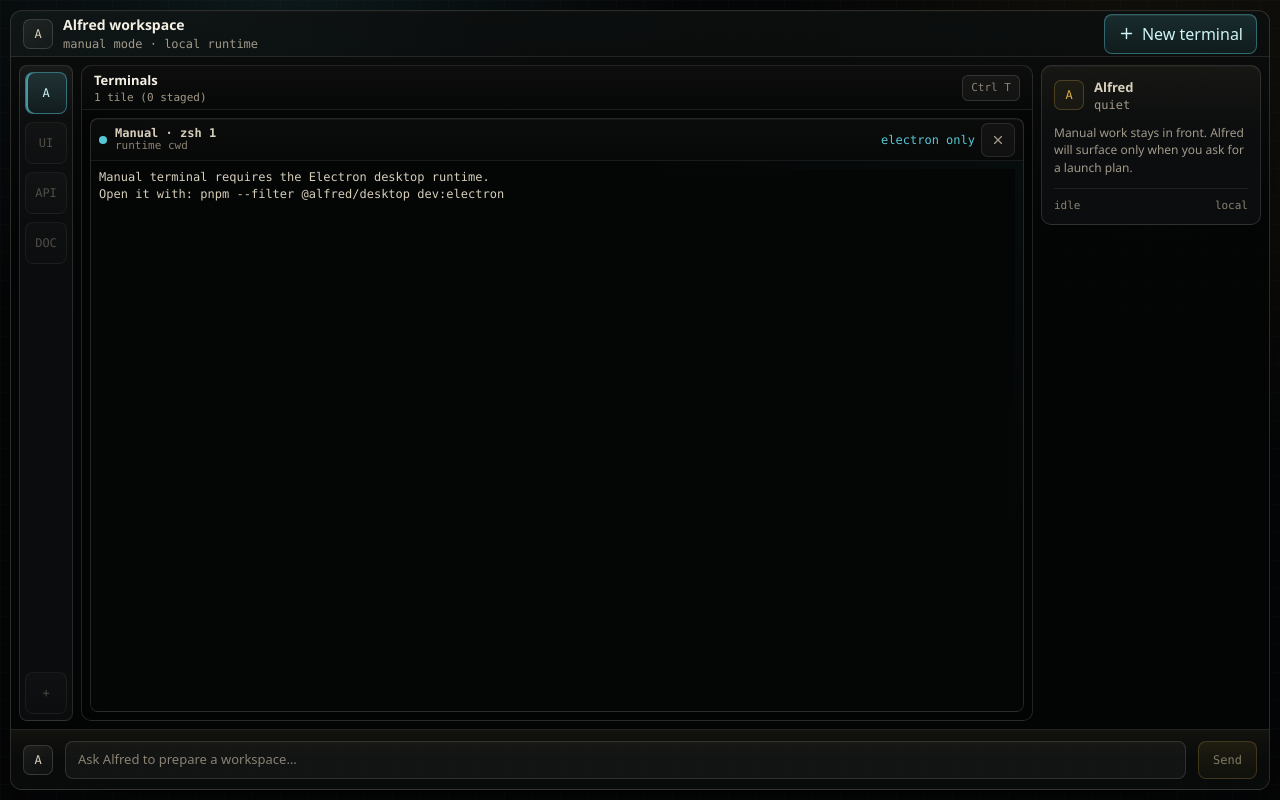
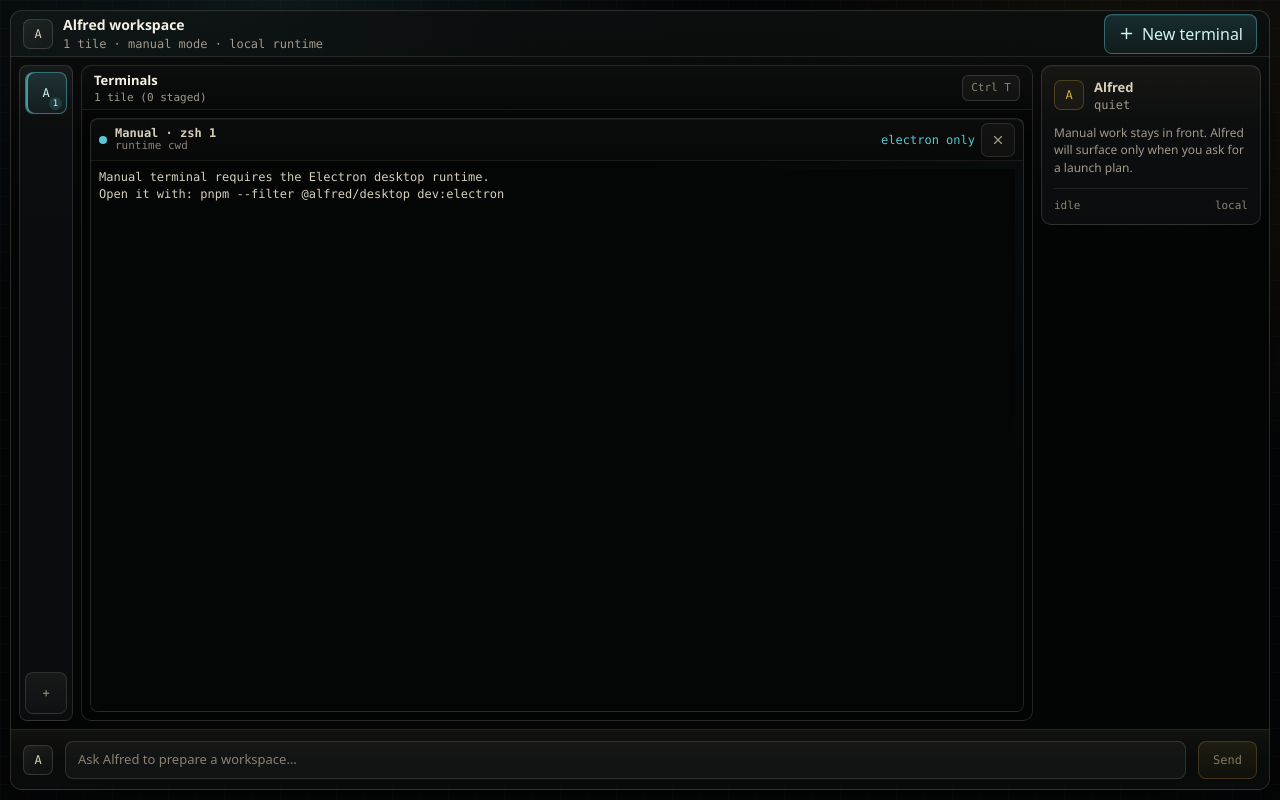
Before and after one commit to pdudek2/Alfred, a React (Vite) app in the folder apps/desktop/: page / in a window 1280 px wide. Built offline with nearby package versions, Linux system fonts and the light colour scheme.

Commit message:
Add real desktop workspaces

```diff
--- a/apps/desktop/src/main/terminal-manager.ts
+++ b/apps/desktop/src/main/terminal-manager.ts
@@ -30,6 +30,7 @@ type TerminalSession = {
   title: string;
   source: TerminalSessionSource;
   agentKind?: TerminalCreateResult["agentKind"];
+  workspaceId?: string;
   cwd: string;
   shell: string;
   command?: string;
@@ -148,6 +149,7 @@ function sessionMetadata(
     title: request.title ?? defaultSessionTitle(request.source ?? "manual", shell),
     source: request.source ?? "manual",
     ...(request.agentKind === undefined ? {} : { agentKind: request.agentKind }),
+    ...(request.workspaceId === undefined ? {} : { workspaceId: request.workspaceId }),
     cwd,
     shell,
     ...(request.command === undefined ? {} : { command: request.command }),
@@ -162,6 +164,7 @@ function toCreateResult(session: TerminalSession): TerminalCreateResult {
     title: session.title,
     source: session.source,
     ...(session.agentKind === undefined ? {} : { agentKind: session.agentKind }),
+    ...(session.workspaceId === undefined ? {} : { workspaceId: session.workspaceId }),
     cwd: session.cwd,
     shell: session.shell,
     ...(session.command === undefined ? {} : { command: session.command }),
--- a/apps/desktop/src/renderer/alfred-state.ts
+++ b/apps/desktop/src/renderer/alfred-state.ts
@@ -10,6 +10,7 @@ export type SquadPlan = {
   name?: string;
   prompt: string;
   sessionIds: string[];
+  workspaceId: string;
 };
 
 export function idle(): AlfredStatus {
--- a/apps/desktop/src/renderer/app.tsx
+++ b/apps/desktop/src/renderer/app.tsx
@@ -32,16 +32,19 @@ import type { AlfredRuntimeStatus, AlfredStagedPlanSnapshot, AlfredStagedSession
 import type { TerminalCreateRequest, TerminalCreateResult, TerminalSessionId } from "../shared/terminal-ipc";
 import "@xterm/xterm/css/xterm.css";
 
-type WorkspaceId = "A" | "UI" | "API" | "DOC";
-
-const workspaceLabels: Record<WorkspaceId, string> = {
-  A: "Alfred",
-  API: "API",
-  DOC: "Docs",
-  UI: "UI",
+type Workspace = {
+  id: string;
+  label: string;
+  shortLabel: string;
 };
 
+const DEFAULT_WORKSPACE_ID = "A";
+const DEFAULT_WORKSPACE: Workspace = { id: DEFAULT_WORKSPACE_ID, label: "Alfred", shortLabel: "A" };
+const DEFAULT_WORKSPACES: Workspace[] = [DEFAULT_WORKSPACE];
+
 export function App() {
+  const [workspaces, setWorkspaces] = useState<Workspace[]>(DEFAULT_WORKSPACES);
+  const [activeWorkspaceId, setActiveWorkspaceId] = useState<string>(DEFAULT_WORKSPACE_ID);
   const [terminalSessions, setTerminalSessions] = useState<SessionTile[]>([]);
   const [alfredStatus, setAlfredStatus] = useState<AlfredStatus>(idle());
   const [pendingPlan, setPendingPlan] = useState<SquadPlan | null>(null);
@@ -50,19 +53,58 @@ export function App() {
   const [runtimeStatus, setRuntimeStatus] = useState<AlfredRuntimeStatus | null>(null);
   const closingSessionIdsRef = useRef<Set<string>>(new Set());
   const shortcutModifier = navigator.platform.includes("Mac") ? "Cmd" : "Ctrl";
-  const stagedCount = terminalSessions.filter((s) => s.stage === "staged").length;
-  const unsafeStagedCount = terminalSessions.filter((s) => s.stage === "staged" && s.safetyNote).length;
-  const liveAlfredCount = terminalSessions.filter((s) => s.stage === "live" && s.source === "alfred").length;
+  const activeWorkspace = workspaces.find((workspace) => workspace.id === activeWorkspaceId) ?? DEFAULT_WORKSPACE;
+  const activeSessions = terminalSessions.filter((session) => session.workspaceId === activeWorkspace.id);
+  const activePendingPlan = pendingPlan?.workspaceId === activeWorkspace.id ? pendingPlan : null;
+  const stagedCount = activeSessions.filter((s) => s.stage === "staged").length;
+  const globalStagedCount = terminalSessions.filter((s) => s.stage === "staged").length;
+  const unsafeStagedCount = activeSessions.filter((s) => s.stage === "staged" && s.safetyNote).length;
+  const liveAlfredCount = activeSessions.filter((s) => s.stage === "live" && s.source === "alfred").length;
+  const stagedWorkspaceLabel =
+    pendingPlan && pendingPlan.workspaceId !== activeWorkspace.id
+      ? workspaces.find((workspace) => workspace.id === pendingPlan.workspaceId)?.label ?? "another workspace"
+      : undefined;
   const composerBlockedReason =
-    stagedCount > 0
-      ? "Resolve the current Alfred plan before asking for another."
+    globalStagedCount > 0
+      ? stagedWorkspaceLabel
+        ? `Review staged items in ${stagedWorkspaceLabel} workspace first.`
+        : "Resolve the current Alfred plan before asking for another."
       : runtimeStatus && !runtimeStatus.openRouterConfigured
         ? "Set OPENROUTER_API_KEY in repo .env to use Alfred."
         : undefined;
 
   const handleAddManualSession = useCallback(() => {
-    setTerminalSessions((sessions) => addManualSession(sessions, ""));
+    setTerminalSessions((sessions) => addManualSession(sessions, "", activeWorkspace.id));
+  }, [activeWorkspace.id]);
+
+  const handleAddWorkspace = useCallback(() => {
+    setWorkspaces((current) => {
+      const index = current.length + 1;
+      const workspace: Workspace = {
+        id: `W${index}`,
+        label: `Workspace ${index}`,
+        shortLabel: `W${index}`,
+      };
+      setActiveWorkspaceId(workspace.id);
+      setTerminalSessions((sessions) => addManualSession(sessions, "", workspace.id));
+      return [...current, workspace];
+    });
   }, []);
+
+  const refreshLiveSessions = useCallback(async () => {
+    const terminalApi = getDesktopTerminalApi();
+    if (!terminalApi) return;
+
+    const terminalResult = await terminalApi.list();
+    const liveSessions = hydrateLiveTerminalSessions(terminalResult.sessions);
+    setWorkspaces((current) => ensureWorkspacesForSessions(current, liveSessions));
+    setTerminalSessions((sessions) => mergeLiveSessions(sessions, liveSessions));
+  }, []);
+
+  const handleSelectWorkspace = useCallback((workspaceId: string) => {
+    setActiveWorkspaceId(workspaceId);
+    void refreshLiveSessions();
+  }, [refreshLiveSessions]);
 
   const handleCloseSession = useCallback((sessionId: string) => {
     const terminalApi = getDesktopTerminalApi();
@@ -97,7 +139,7 @@ export function App() {
   const handleSubmitPrompt = useCallback(async () => {
     const prompt = composerValue.trim();
     if (!prompt) return;
-    if (!canRequestPlan(alfredStatus, stagedCount)) return;
+    if (!canRequestPlan(alfredStatus, globalStagedCount)) return;
     const alfredApi = getDesktopAlfredApi();
     if (!alfredApi) {
       setAlfredStatus(errored({ code: "network", message: "Alfred runtime is unavailable. Open the desktop app." }));
@@ -113,7 +155,7 @@ export function App() {
     setComposerValue("");
     setTerminalSessions((sessions) => {
       const before = sessions;
-      const after = addStagedSessions(before, response.plan.sessions, "");
+      const after = addStagedSessions(before, response.plan.sessions, "", activeWorkspace.id);
       const stagedPlan = createStagedPlanSnapshot({
         ...(response.plan.name === undefined ? {} : { name: response.plan.name }),
         prompt,
@@ -126,6 +168,7 @@ export function App() {
               ...(stagedPlan.name === undefined ? {} : { name: stagedPlan.name }),
               prompt: stagedPlan.prompt,
               sessionIds: stagedPlan.sessions.map((session) => session.id),
+              workspaceId: activeWorkspace.id,
             }
           : null,
       );
@@ -136,7 +179,7 @@ export function App() {
       }
       return after;
     });
-  }, [alfredStatus, composerValue, stagedCount]);
+  }, [activeWorkspace.id, alfredStatus, composerValue, globalStagedCount]);
 
   const handleApproveTile = useCallback((tileId: string) => {
     const tile = terminalSessions.find((session) => session.id === tileId);
@@ -178,23 +221,23 @@ export function App() {
 
   const handleApproveAll = useCallback(() => {
     setArmedUnsafeSessionIds(new Set());
-    setTerminalSessions((sessions) => approveAllStaged(sessions));
+    setTerminalSessions((sessions) => approveAllStaged(sessions, activeWorkspace.id));
     setPendingPlan((plan) => {
       if (!plan) return plan;
       const unsafeIds = terminalSessions
-        .filter((session) => session.stage === "staged" && session.safetyNote && plan.sessionIds.includes(session.id))
+        .filter((session) => session.workspaceId === activeWorkspace.id && session.stage === "staged" && session.safetyNote && plan.sessionIds.includes(session.id))
         .map((session) => session.id);
       return unsafeIds.length === 0 ? null : { ...plan, sessionIds: unsafeIds };
     });
-  }, [terminalSessions]);
+  }, [activeWorkspace.id, terminalSessions]);
 
   const handleRejectAll = useCallback(() => {
     const alfredApi = getDesktopAlfredApi();
     setArmedUnsafeSessionIds(new Set());
-    setTerminalSessions((sessions) => rejectAllStaged(sessions));
+    setTerminalSessions((sessions) => rejectAllStaged(sessions, activeWorkspace.id));
     setPendingPlan(null);
     void alfredApi?.clearStagedPlan();
-  }, []);
+  }, [activeWorkspace.id]);
 
   const handleDismissError = useCallback(() => {
     setAlfredStatus(idle());
@@ -202,6 +245,16 @@ export function App() {
 
   useEffect(() => {
     const handleKeyDown = (event: KeyboardEvent) => {
+      if ((event.metaKey || event.ctrlKey) && /^[1-9]$/.test(event.key)) {
+        const index = Number.parseInt(event.key, 10) - 1;
+        const workspace = workspaces[index];
+        if (workspace) {
+          event.preventDefault();
+          handleSelectWorkspace(workspace.id);
+        }
+        return;
+      }
+
       if ((event.metaKey || event.ctrlKey) && event.key.toLowerCase() === "t") {
         event.preventDefault();
         handleAddManualSession();
@@ -212,7 +265,7 @@ export function App() {
     return () => {
       window.removeEventListener("keydown", handleKeyDown);
     };
-  }, [handleAddManualSession]);
+  }, [handleAddManualSession, handleSelectWorkspace, workspaces]);
 
   useEffect(() => {
     const terminalApi = getDesktopTerminalApi();
@@ -249,7 +302,9 @@ export function App() {
         if (alreadyLiveStagedIds.length > 0) {
           void alfredApi?.resolveStagedPlan({ sessionIds: alreadyLiveStagedIds });
         }
-        setTerminalSessions([...liveSessions, ...stagedSessions]);
+        const hydratedSessions = [...liveSessions, ...stagedSessions];
+        setWorkspaces((current) => ensureWorkspacesForSessions(current, hydratedSessions));
+        setTerminalSessions(hydratedSessions);
         setPendingPlan(toSquadPlan({ plan: stagedPlanResult.plan, omittedSessionIds: alreadyLiveStagedIds }));
       })
       .catch(() => {
@@ -269,10 +324,10 @@ export function App() {
       >
         <div className="mission-bar">
           <div className="mission-name">
-            <div className="alfred-mark">A</div>
+            <div className="alfred-mark">{activeWorkspace.shortLabel}</div>
             <div>
-              <strong>{workspaceLabels.A} workspace</strong>
-              <span>manual mode · local runtime</span>
+              <strong>{activeWorkspace.label} workspace</strong>
+              <span>{activeSessions.length} tile{activeSessions.length === 1 ? "" : "s"} · manual mode · local runtime</span>
             </div>
           </div>
           <div className="mission-actions" aria-label="terminal actions">
@@ -290,10 +345,16 @@ export function App() {
         </div>
 
         <div className="workspace-layout">
-          <WorkspaceRail />
+          <WorkspaceRail
+            activeWorkspaceId={activeWorkspace.id}
+            sessions={terminalSessions}
+            workspaces={workspaces}
+            onAddWorkspace={handleAddWorkspace}
+            onSelectWorkspace={handleSelectWorkspace}
+          />
           <TerminalGrid
             armedUnsafeSessionIds={armedUnsafeSessionIds}
-            sessions={terminalSessions}
+            sessions={activeSessions}
             shortcutModifier={shortcutModifier}
             onCloseSession={handleCloseSession}
             onRuntimeSessionReady={handleRuntimeSessionReady}
@@ -302,7 +363,7 @@ export function App() {
           />
           <AlfredDock
             status={alfredStatus}
-            pendingPlan={pendingPlan}
+            pendingPlan={activePendingPlan}
             stagedCount={stagedCount}
             unsafeStagedCount={unsafeStagedCount}
             liveAlfredCount={liveAlfredCount}
@@ -337,6 +398,7 @@ function createStagedPlanSnapshot({
     id: session.id,
     kind: session.agentKind ?? "shell",
     title: session.title,
+    workspaceId: session.workspaceId,
     ...(session.cwd === "" ? {} : { cwd: session.cwd }),
     command: session.command ?? "",
     args: session.args ?? [],
@@ -352,9 +414,11 @@ function createStagedPlanSnapshot({
 }
 
 function toSquadPlan({
+  defaultWorkspaceId = DEFAULT_WORKSPACE_ID,
   omittedSessionIds = [],
   plan,
 }: {
+  defaultWorkspaceId?: string;
   omittedSessionIds?: string[];
   plan: AlfredStagedPlanSnapshot | null;
 }): SquadPlan | null {
@@ -367,32 +431,82 @@ function toSquadPlan({
     ...(plan.name === undefined ? {} : { name: plan.name }),
     prompt: plan.prompt,
     sessionIds,
+    workspaceId: plan.sessions.find((session) => session.workspaceId)?.workspaceId ?? defaultWorkspaceId,
   };
 }
 
-function WorkspaceRail() {
-  const workspaces: WorkspaceId[] = ["A", "UI", "API", "DOC"];
+function ensureWorkspacesForSessions(workspaces: Workspace[], sessions: SessionTile[]): Workspace[] {
+  const existingIds = new Set(workspaces.map((workspace) => workspace.id));
+  const additions: Workspace[] = [];
+
+  for (const session of sessions) {
+    if (existingIds.has(session.workspaceId)) continue;
+    existingIds.add(session.workspaceId);
+    additions.push({
+      id: session.workspaceId,
+      label: `Workspace ${session.workspaceId}`,
+      shortLabel: session.workspaceId,
+    });
+  }
+
+  return additions.length === 0 ? workspaces : [...workspaces, ...additions];
+}
+
+function mergeLiveSessions(sessions: SessionTile[], liveSessions: SessionTile[]): SessionTile[] {
+  const liveById = new Map(liveSessions.map((session) => [session.id, session]));
+  const existingIds = new Set(sessions.map((session) => session.id));
+  const merged = sessions.map((session) => liveById.get(session.id) ?? session);
+  const additions = liveSessions.filter((session) => !existingIds.has(session.id));
+
+  return [...merged, ...additions];
+}
+
+function WorkspaceRail({
+  activeWorkspaceId,
+  sessions,
+  workspaces,
+  onAddWorkspace,
+  onSelectWorkspace,
+}: {
+  activeWorkspaceId: string;
+  sessions: SessionTile[];
+  workspaces: Workspace[];
+  onAddWorkspace: () => void;
+  onSelectWorkspace: (workspaceId: string) => void;
+}) {
+  const countsByWorkspace = new Map<string, { live: number; staged: number }>();
+  for (const session of sessions) {
+    const counts = countsByWorkspace.get(session.workspaceId) ?? { live: 0, staged: 0 };
+    if (session.stage === "staged") counts.staged += 1;
+    else counts.live += 1;
+    countsByWorkspace.set(session.workspaceId, counts);
+  }
 
   return (
-    <nav className="workspace-rail" aria-label="workspaces">
+    <nav className="workspace-rail" aria-label="workspaces" role="tablist">
       {workspaces.map((workspace) => {
-        const active = workspace === "A";
+        const active = workspace.id === activeWorkspaceId;
+        const counts = countsByWorkspace.get(workspace.id) ?? { live: 0, staged: 0 };
         return (
           <button
             className={`workspace-button ${active ? "active" : ""}`}
             type="button"
-            aria-label={active ? `${workspaceLabels[workspace]} workspace` : `${workspaceLabels[workspace]} workspace planned`}
-            aria-pressed={active}
-            disabled={!active}
-            key={workspace}
-            title={active ? workspaceLabels[workspace] : `${workspaceLabels[workspace]} workspace is planned`}
+            aria-label={`${workspace.label} workspace, ${counts.live} live, ${counts.staged} staged`}
+            aria-selected={active}
+            key={workspace.id}
+            onClick={() => onSelectWorkspace(workspace.id)}
+            role="tab"
+            title={`${workspace.label}: ${counts.live} live, ${counts.staged} staged`}
           >
-            {workspace}
+            <span>{workspace.shortLabel}</span>
+            {(counts.live > 0 || counts.staged > 0) && (
+              <small aria-hidden="true">{counts.staged > 0 ? counts.staged : counts.live}</small>
+            )}
           </button>
         );
       })}
       <div className="workspace-spacer" />
-      <button className="workspace-button" type="button" aria-label="Add workspace" disabled>
+      <button className="workspace-button add-workspace" type="button" aria-label="Add workspace" onClick={onAddWorkspace}>
         +
       </button>
     </nav>
@@ -513,6 +627,7 @@ function TerminalGrid({
               key={session.id}
               sessionKey={session.id}
               runtimeId={session.runtimeId}
+              workspaceId={session.workspaceId}
               title={session.title}
               source={session.source}
               agentKind={session.agentKind}
@@ -546,6 +661,7 @@ function ManualTerminalTile({
   runtimeId,
   sessionKey,
   source,
+  workspaceId,
   title,
   command,
   args,
@@ -558,6 +674,7 @@ function ManualTerminalTile({
   runtimeId?: TerminalSessionId | undefined;
   sessionKey: string;
   source: SessionTile["source"];
+  workspaceId: string;
   title: string;
   command?: string | undefined;
   args?: string[] | undefined;
@@ -686,6 +803,7 @@ function ManualTerminalTile({
       clientId: sessionKey,
       title,
       source,
+      workspaceId,
     };
     if (agentKind) baseRequest.agentKind = agentKind;
     if (cwd) baseRequest.cwd = cwd;
@@ -727,10 +845,10 @@ function ManualTerminalTile({
 
       terminal.dispose();
     };
-  }, [cwd, sessionKey, title, source, agentKind, command, args, initialBuffer, onRuntimeSessionReady]);
+  }, [cwd, sessionKey, title, source, workspaceId, agentKind, command, args, initialBuffer, onRuntimeSessionReady]);
 
   return (
-    <article className={`terminal-tile manual real-terminal ${status}`}>
+    <article className={`terminal-tile manual real-terminal ${status}`} aria-label={title}>
       <header className="tile-header">
         <div className="tile-title">
           <span className="tool-dot" />
--- a/apps/desktop/src/renderer/session-state.ts
+++ b/apps/desktop/src/renderer/session-state.ts
@@ -5,6 +5,7 @@ export type SessionTile = {
   id: string;
   runtimeId?: TerminalSessionId;
   title: string;
+  workspaceId: string;
   cwd: string;
   source: "manual" | "alfred";
   stage: "staged" | "live";
@@ -18,13 +19,13 @@ export type SessionTile = {
 const MANUAL_SESSION_PREFIX = "manual-";
 const ALFRED_SESSION_PREFIX = "alfred-";
 
-export function createInitialSessions(cwd: string): SessionTile[] {
-  return [createManualSession(1, cwd)];
+export function createInitialSessions(cwd: string, workspaceId = "A"): SessionTile[] {
+  return [createManualSession(1, cwd, workspaceId)];
 }
 
-export function addManualSession(sessions: SessionTile[], cwd: string): SessionTile[] {
+export function addManualSession(sessions: SessionTile[], cwd: string, workspaceId = "A"): SessionTile[] {
   const nextIndex = nextManualSessionIndex(sessions);
-  return [...sessions, createManualSession(nextIndex, cwd)];
+  return [...sessions, createManualSession(nextIndex, cwd, workspaceId)];
 }
 
 export function closeSession(sessions: SessionTile[], sessionId: string): SessionTile[] {
@@ -46,6 +47,7 @@ export function hydrateLiveTerminalSessions(snapshots: TerminalSessionSnapshot[]
     id: snapshot.clientId ?? `runtime-${snapshot.id}`,
     runtimeId: snapshot.id,
     title: snapshot.title,
+    workspaceId: snapshot.workspaceId ?? "A",
     cwd: snapshot.cwd,
     source: snapshot.source,
     stage: "live",
@@ -56,11 +58,16 @@ export function hydrateLiveTerminalSessions(snapshots: TerminalSessionSnapshot[]
   }));
 }
 
-export function hydrateStagedPlanSessions(plan: AlfredStagedPlanSnapshot | null, defaultCwd: string): SessionTile[] {
+export function hydrateStagedPlanSessions(
+  plan: AlfredStagedPlanSnapshot | null,
+  defaultCwd: string,
+  defaultWorkspaceId = "A",
+): SessionTile[] {
   if (!plan) return [];
   return plan.sessions.map((session) => ({
     id: session.id,
     title: session.title,
+    workspaceId: session.workspaceId ?? defaultWorkspaceId,
     cwd: session.cwd ?? defaultCwd,
     source: "alfred",
     stage: "staged",
@@ -71,10 +78,11 @@ export function hydrateStagedPlanSessions(plan: AlfredStagedPlanSnapshot | null,
   }));
 }
 
-function createManualSession(index: number, cwd: string): SessionTile {
+function createManualSession(index: number, cwd: string, workspaceId: string): SessionTile {
   return {
     id: `${MANUAL_SESSION_PREFIX}${index}`,
     title: `Manual · zsh ${index}`,
+    workspaceId,
     cwd,
     source: "manual",
     stage: "live",
@@ -98,12 +106,14 @@ export function addStagedSessions(
   sessions: SessionTile[],
   planSessions: AlfredPlanSession[],
   defaultCwd: string,
+  workspaceId = "A",
 ): SessionTile[] {
   let nextIndex = nextAlfredSessionIndex(sessions);
   const staged: SessionTile[] = planSessions.map((session) => {
     const tile: SessionTile = {
       id: `${ALFRED_SESSION_PREFIX}${nextIndex}`,
       title: session.title,
+      workspaceId,
       cwd: session.cwd ?? defaultCwd,
       source: "alfred",
       stage: "staged",
@@ -128,14 +138,16 @@ export function rejectStaged(sessions: SessionTile[], tileId: string): SessionTi
   return sessions.filter((session) => !(session.id === tileId && session.stage === "staged"));
 }
 
-export function approveAllStaged(sessions: SessionTile[]): SessionTile[] {
+export function approveAllStaged(sessions: SessionTile[], workspaceId?: string): SessionTile[] {
   return sessions.map((session) =>
-    session.stage === "staged" && !session.safetyNote ? { ...session, stage: "live" } : session,
+    session.stage === "staged" && !session.safetyNote && (!workspaceId || session.workspaceId === workspaceId)
+      ? { ...session, stage: "live" }
+      : session,
   );
 }
 
-export function rejectAllStaged(sessions: SessionTile[]): SessionTile[] {
-  return sessions.filter((session) => session.stage !== "staged");
+export function rejectAllStaged(sessions: SessionTile[], workspaceId?: string): SessionTile[] {
+  return sessions.filter((session) => !(session.stage === "staged" && (!workspaceId || session.workspaceId === workspaceId)));
 }
 
 function nextAlfredSessionIndex(sessions: SessionTile[]): number {
--- a/apps/desktop/src/renderer/styles.css
+++ b/apps/desktop/src/renderer/styles.css
@@ -199,6 +199,23 @@ button:focus-visible {
   cursor: pointer;
   font-family: var(--mono);
   font-size: 12px;
+}
+
+.workspace-button span {
+  display: block;
+}
+
+.workspace-button small {
+  position: absolute;
+  right: 4px;
+  bottom: 3px;
+  min-width: 13px;
+  height: 13px;
+  border-radius: 999px;
+  background: rgba(86, 200, 213, 0.16);
+  color: #cff3f6;
+  font-size: 9px;
+  line-height: 13px;
 }
 
 .workspace-button.active {
--- a/apps/desktop/src/shared/alfred-ipc.ts
+++ b/apps/desktop/src/shared/alfred-ipc.ts
@@ -39,6 +39,7 @@ export type AlfredPlanResponse =
 
 export type AlfredStagedSession = AlfredPlanSession & {
   id: string;
+  workspaceId?: string;
 };
 
 export type AlfredStagedPlanSnapshot = {
--- a/apps/desktop/src/shared/terminal-ipc.ts
+++ b/apps/desktop/src/shared/terminal-ipc.ts
@@ -8,6 +8,7 @@ export type TerminalCreateRequest = {
   title?: string;
   source?: TerminalSessionSource;
   agentKind?: AgentKind;
+  workspaceId?: string;
   cwd?: string;
   cols: number;
   rows: number;
@@ -21,6 +22,7 @@ export type TerminalCreateResult = {
   title: string;
   source: TerminalSessionSource;
   agentKind?: AgentKind;
+  workspaceId?: string;
   cwd: string;
   shell: string;
   command?: string;
```
Also changed, not shown: 2 other files (tests, documents, lock files or other folders).
